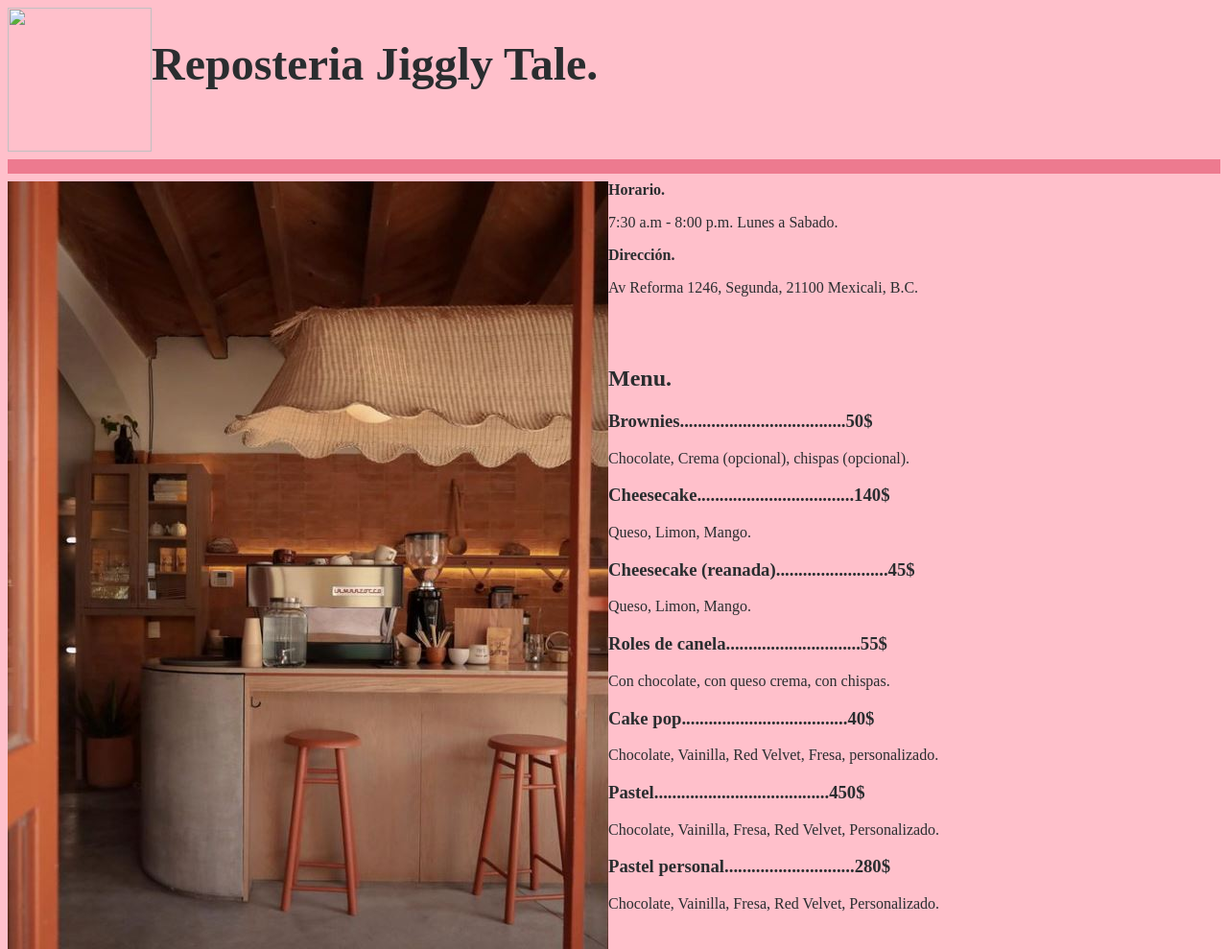
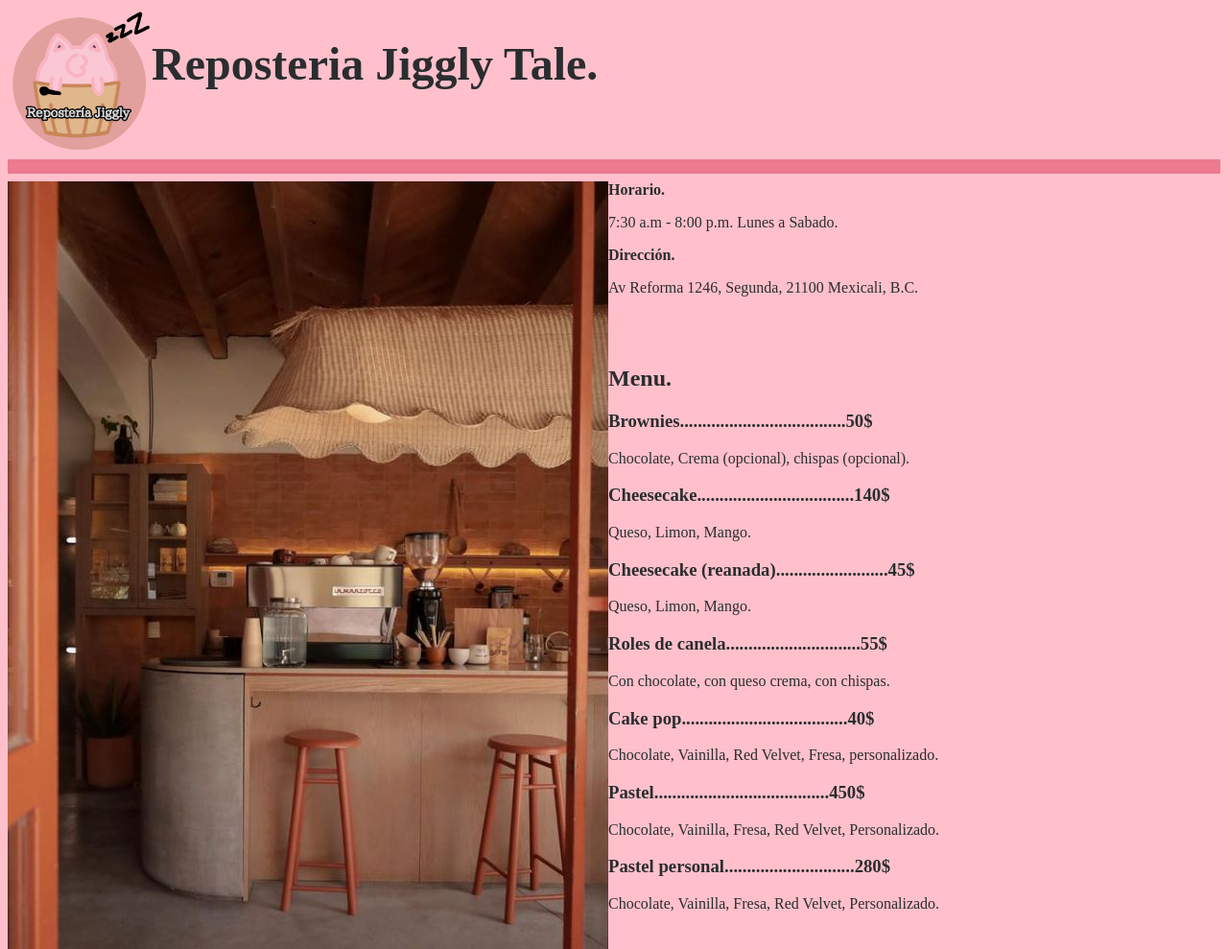
Before and after one commit to ReposteriaJigglyTale/Reposteria-JigglyTale, a plain HTML site: page index.html in a window 1280 px wide. Shown: the top 989 px of the page at 96% size. Drawn offline with Linux system fonts and the light colour scheme.

Commit message:
Update index.html

```diff
--- a/index.html
+++ b/index.html
@@ -5,7 +5,7 @@
 </head>
 <body bgcolor="PINK" text="2a2d2f">
         <font size="15">
-      <img src="logo/logotale.png" width="150" height="150" align="middle"><b>Reposteria Jiggly Tale.</b>
+      <img src="logotale.png" width="150" height="150" align="middle"><b>Reposteria Jiggly Tale.</b>
         </font>
         <hr align="center" size="15" noshade="noshade" color="ED7A8F">
        <img src="Jiggly interior.JPG" align="left"><b>  Horario.</b>
```
